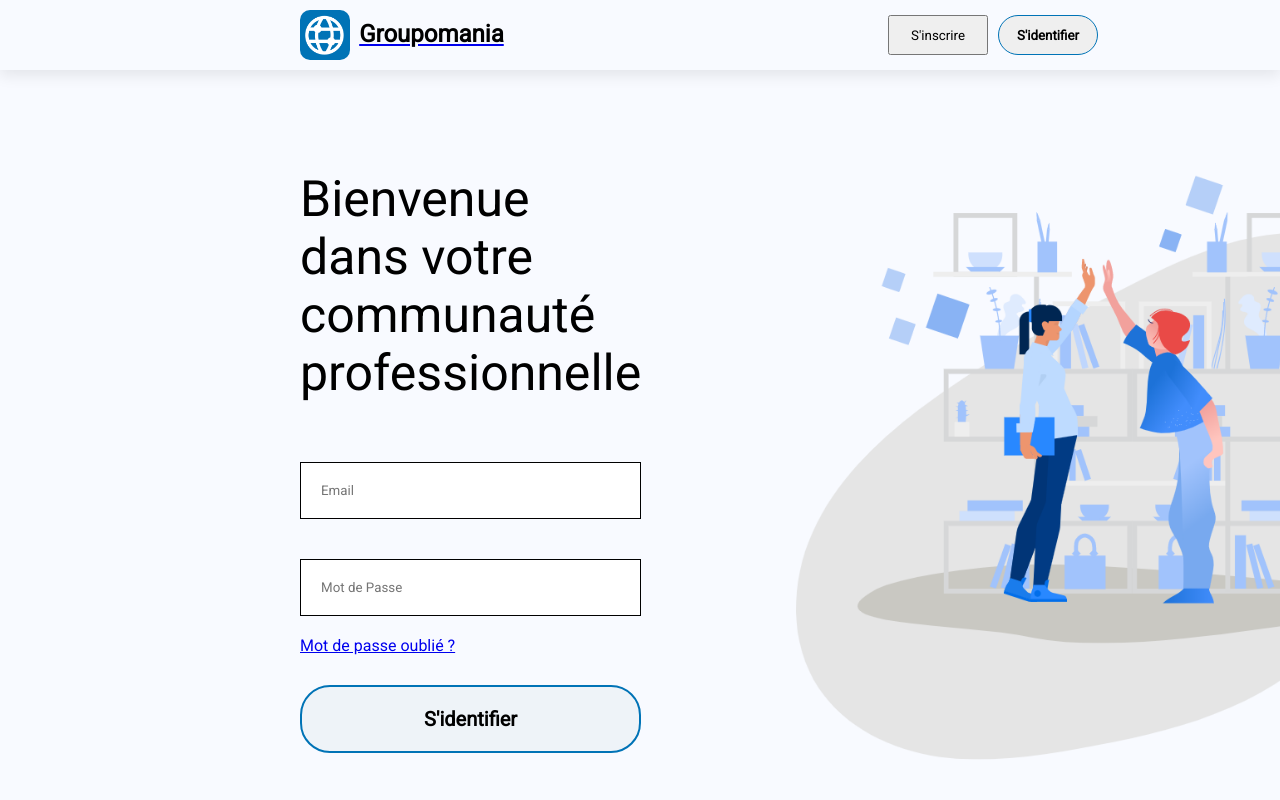
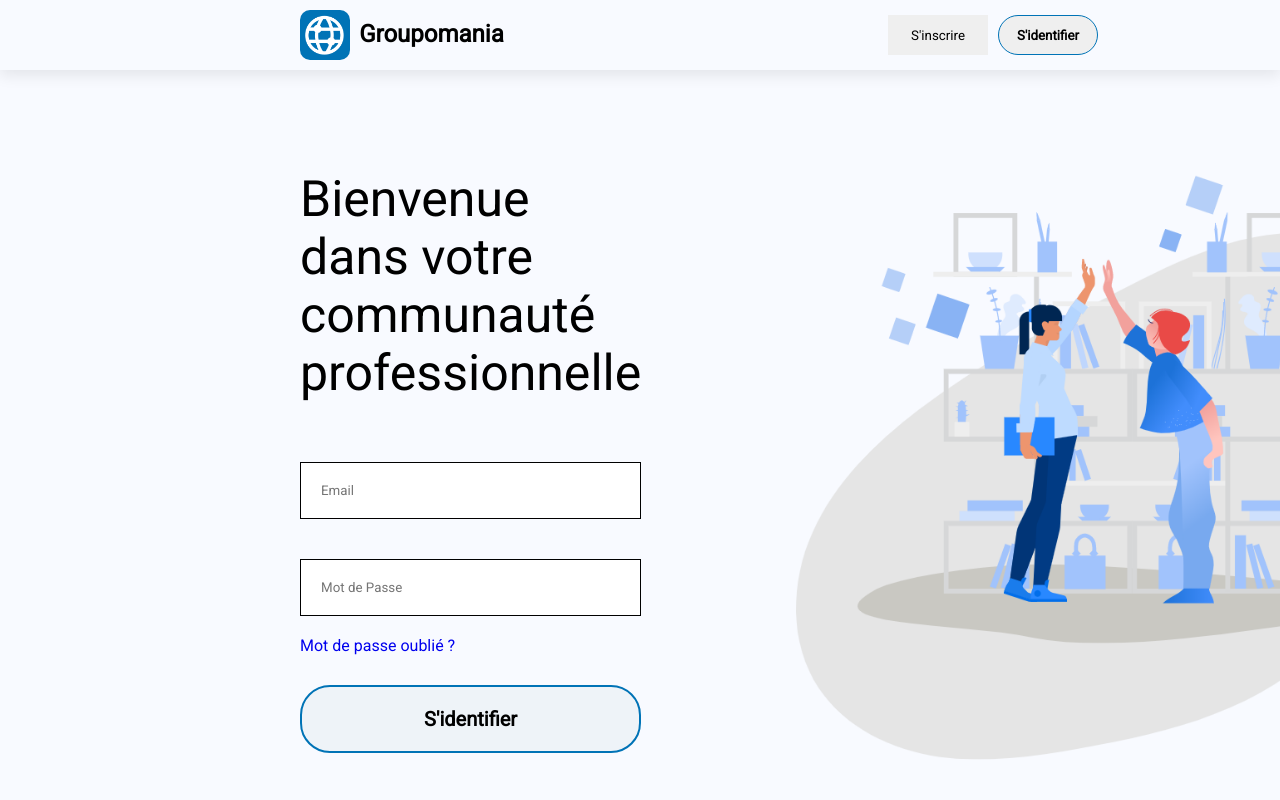
Before and after one commit to Ricardn/RicardoNogueira_7_09022021, a React (Create React App) app in the folder front-end/: page / in a window 1280 px wide. Shown: the top 800 px of the page. Built offline with nearby package versions, Linux system fonts and the light colour scheme.

Commit message:
[Update] Index Html and Css

```diff
--- a/front-end/public/index.html
+++ b/front-end/public/index.html
@@ -9,7 +9,7 @@
       href="https://fonts.googleapis.com/css2?family=Roboto&display=swap"
       rel="stylesheet"
     />
-    <link rel="stylesheet" href="style.css">
+    <link rel="stylesheet" href="style.css" />
 
     <link rel="apple-touch-icon" href="%PUBLIC_URL%/logo192.png" />
     <!--
@@ -17,6 +17,8 @@
       user's mobile device or desktop. See https://developers.google.com/web/fundamentals/web-app-manifest/
     -->
     <link rel="manifest" href="%PUBLIC_URL%/manifest.json" />
+
+    <script src="https://unpkg.com/babel-standalone@6/babel.min.js"></script>
 
     <meta name="viewport" content="width=device-width, initial-scale=1" />
     <meta name="theme-color" content="#000000" />
--- a/front-end/public/style.css
+++ b/front-end/public/style.css
@@ -1,6 +1,9 @@
 * {
     margin: 0;
+    padding: 0;
+    border: 0;
     font-family: 'Roboto', sans-serif;
+    text-decoration: none;
 }
 
 body {
```
